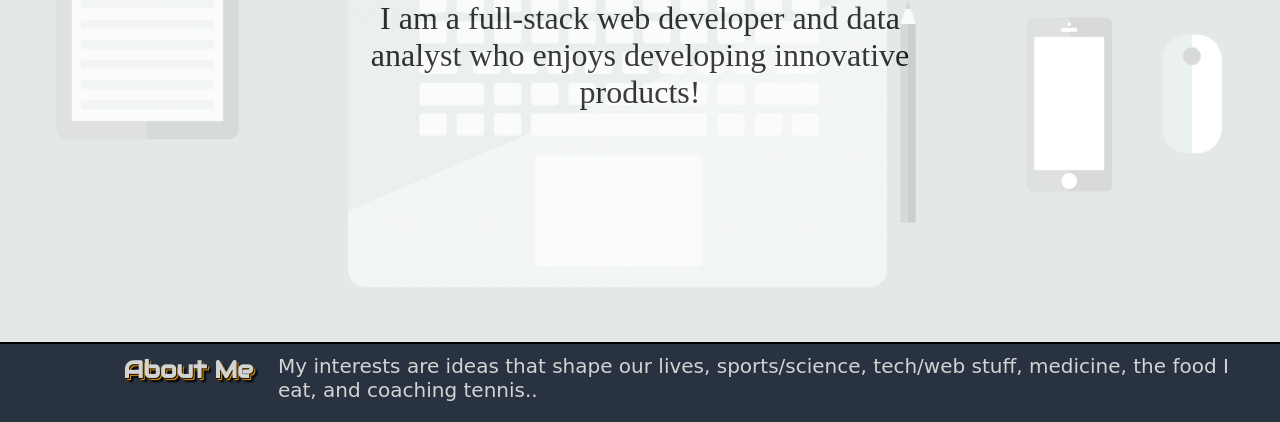
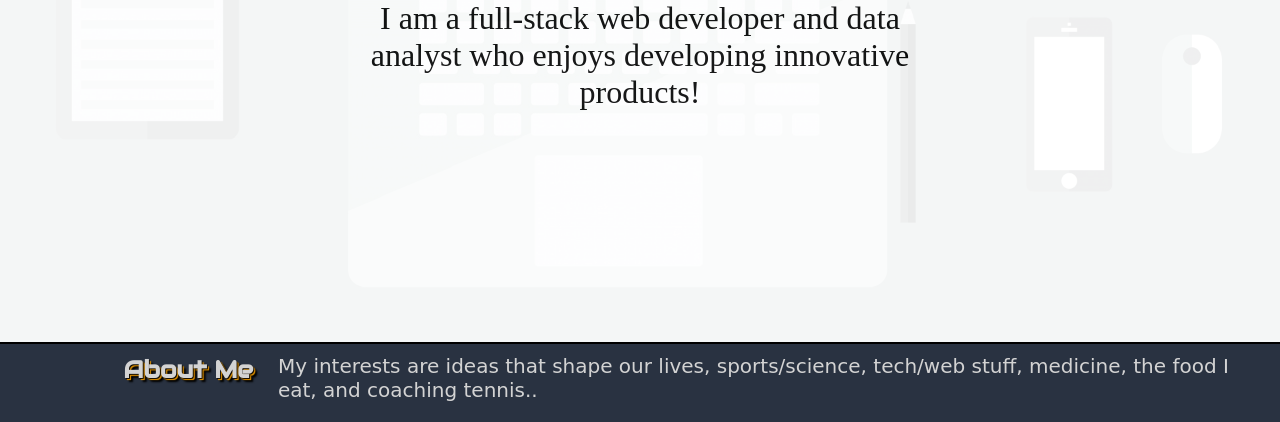
Before and after one commit to kpessa/portfolio, a plain HTML site: page index.html in a window 1280 px wide. Shown: the part 386-808 px from the top of the page. Drawn offline with Linux system fonts and the light colour scheme; a web font is replaced by a local one.

Commit message:
adjusted opacity of jumbotron

```diff
--- a/css/hero-jumbotron.css
+++ b/css/hero-jumbotron.css
@@ -24,7 +24,7 @@
   bottom: 0px;
   left: 0px;
 
-  opacity: 0.25;
+  opacity: 0.10;
 }
 
 .hero-jumbotron h1 {
```
